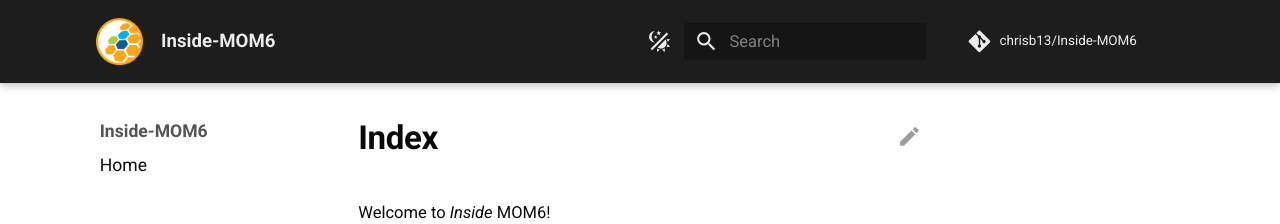
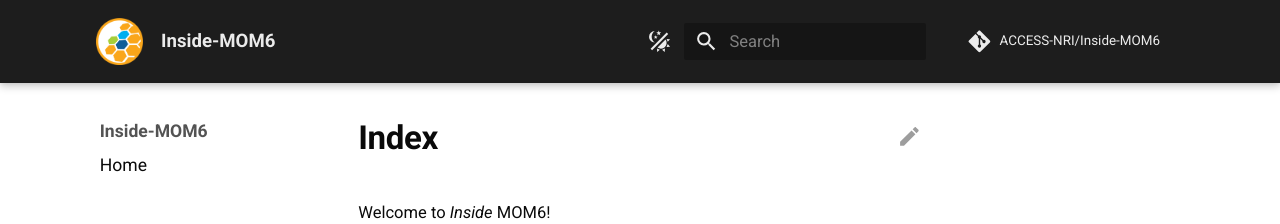
Before and after one commit to chrisb13/Inside-MOM6, an MkDocs documentation site: the page built from documentation/docs/pages/index.md, in a window 1280 px wide. Shown: the top 224 px of the page. Built offline with MkDocs 1.6.1 and Material for MkDocs 9.7.7, drawn with Linux system fonts in a browser that asks for light colours; comment, search, counter and statistics services are not loaded.

Commit message:
doing what was done for om2configs

```diff
--- a/documentation/mkdocs.yml
+++ b/documentation/mkdocs.yml
@@ -4,11 +4,11 @@
 site_name: Inside-MOM6
 
 # Site URL
-site_url: !ENV [SITE_URL, "http://cbull.info/Inside-MOM6/"]
+site_url: !ENV [SITE_URL, "http://access-nri.github.io/Inside-MOM6/"]
 
 # Git repository (Adds a link to the GitHub repository at the top)
-repo_url: https://github.com/chrisb13/Inside-MOM6
-repo_name: chrisb13/Inside-MOM6
+repo_url: https://github.com/ACCESS-NRI/Inside-MOM6
+repo_name: ACCESS-NRI/Inside-MOM6
 edit_uri: blob/main/documentation/docs/ #hopefully will fix the edit button from 404'ing, https://github.com/mkdocs/mkdocs/issues/2416
 
 # Theme
```
